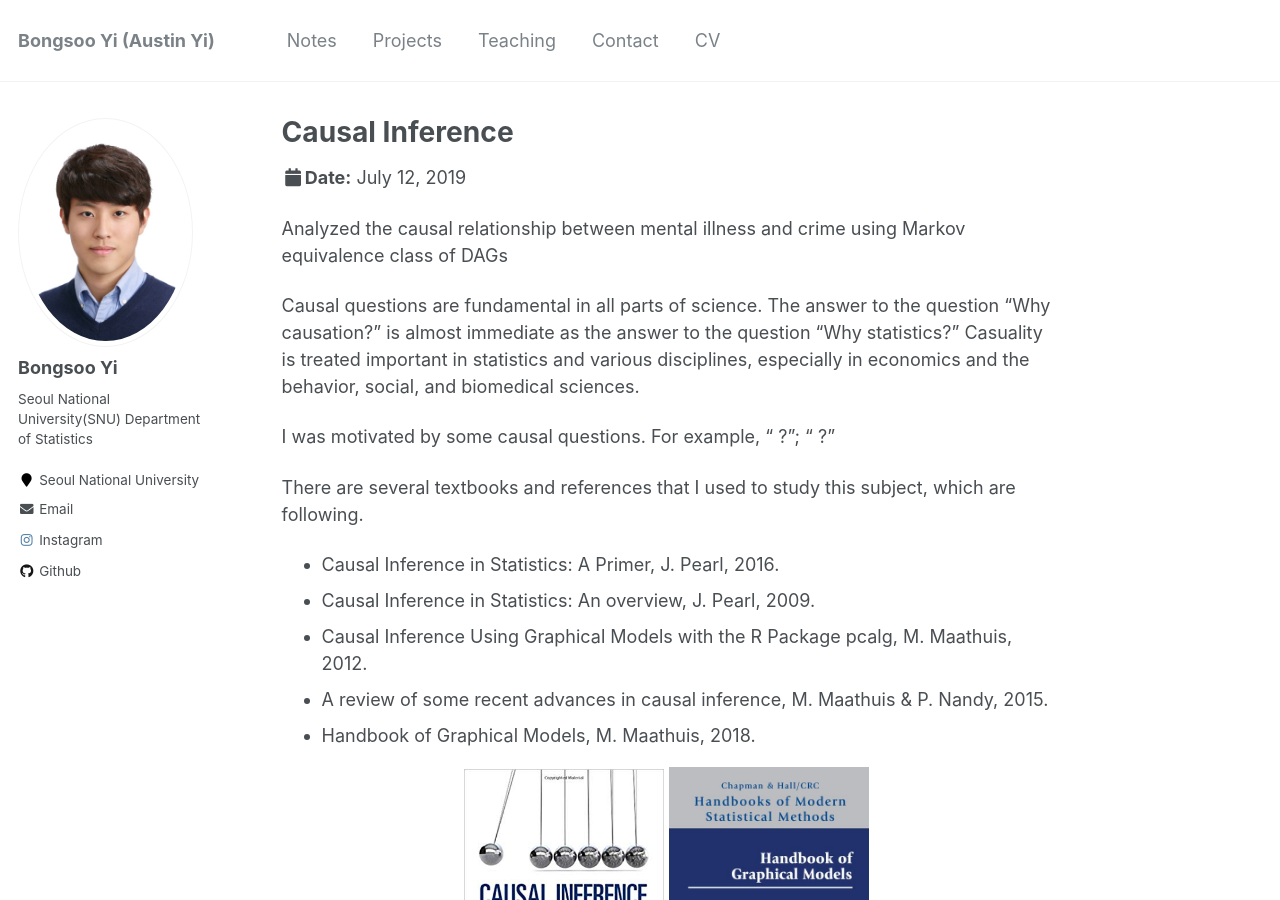
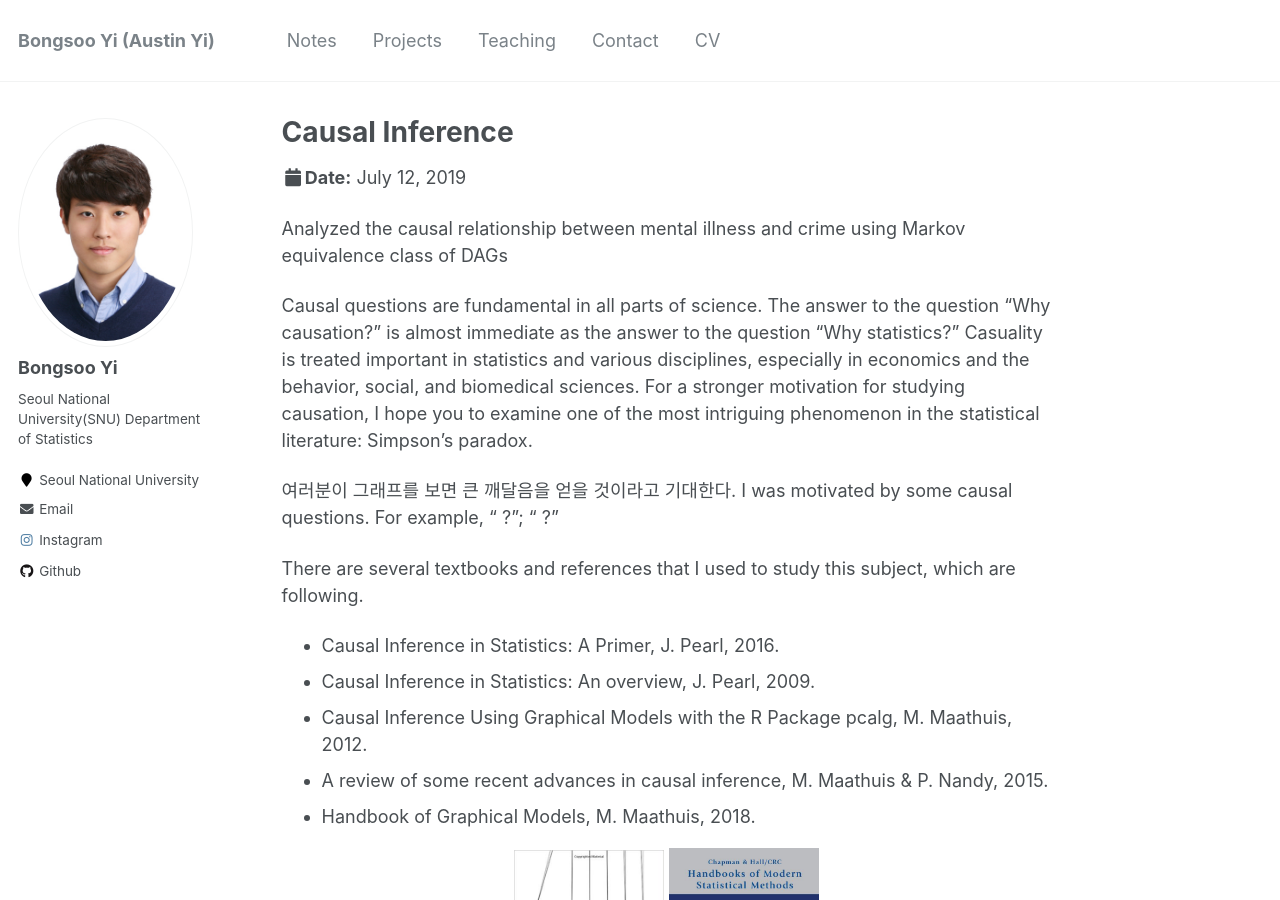
Before and after one commit to austinyi/austinyi.github.io, a Jekyll site: the page built from _talks/2019-07-12-talk-2.md, in a window 1280 px wide and 900 px high. Built offline with Jekyll 4.4.1, drawn with Linux system fonts in a browser that asks for light colours.

Commit message:
Update 2019-07-12-talk-2.md

```diff
--- a/_talks/2019-07-12-talk-2.md
+++ b/_talks/2019-07-12-talk-2.md
@@ -9,9 +9,10 @@ date: 2019-07-12
 
 Analyzed the causal relationship between mental illness and crime using Markov equivalence class of DAGs
 
-Causal questions are fundamental in all parts of science. The answer to the question "Why causation?" is almost immediate as the answer to the question "Why statistics?" Casuality is treated important in statistics and various disciplines, especially in economics and the behavior, social, and biomedical sciences.
+Causal questions are fundamental in all parts of science. The answer to the question "Why causation?" is almost immediate as the answer to the question "Why statistics?" Casuality is treated important in statistics and various disciplines, especially in economics and the behavior, social, and biomedical sciences. For a stronger motivation for studying causation, I hope you to examine one of the most intriguing phenomenon in the statistical literature: Simpson's paradox.
 
 
+여러분이 그래프를 보면 큰 깨달음을 얻을 것이라고 기대한다.
 I was motivated by some causal questions. For example, "  ?"; " ?"
 
 
@@ -24,8 +25,8 @@ There are several textbooks and references that I used to study this subject, wh
 
 <p align="center">
 
-  <img src="http://austinyi.github.io/images/primer.jpg" style="width:200px;"/>
+  <img src="http://austinyi.github.io/images/primer.jpg" style="width:150px;"/>
 
-  <img src="http://austinyi.github.io/images/graphical.jpg" style="width:200px;"/>
+  <img src="http://austinyi.github.io/images/graphical.jpg" style="width:150px;"/>
 
 </p>
```
